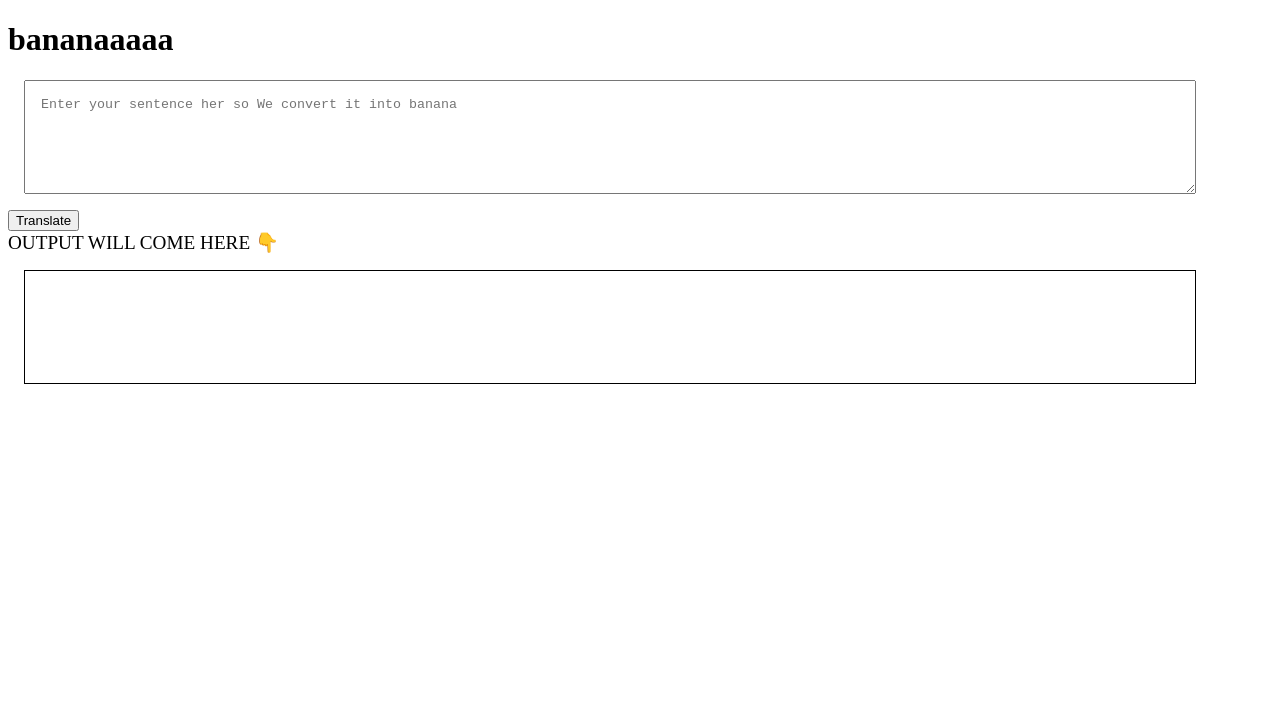
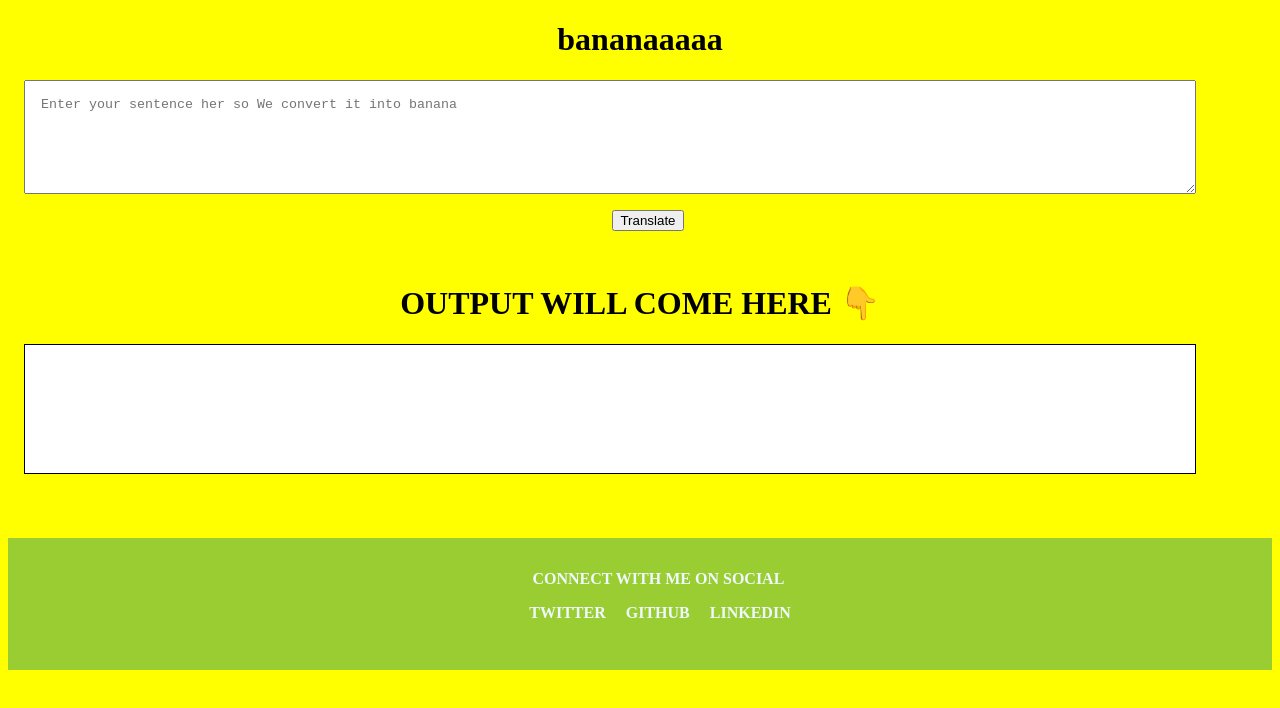
Before and after one commit to ruman7ak/neogcamp-banana-speak, a plain HTML site: page index.html in a window 1280 px wide. Drawn offline with Linux system fonts and the light colour scheme.

Commit message:
style: added CSS elements

```diff
--- a/index.html
+++ b/index.html
@@ -5,23 +5,9 @@
     <meta http-equiv="X-UA-Compatible" content="IE=edge">
     <meta name="viewport" content="width=device-width, initial-scale=1.0">
     <title>banana</title>
+    <link rel="stylesheet" href="/styles.css">
 
-    <style>
-        textarea{
-            width: 90%;
-            height: 10vh;
-            display: block;
-            margin: 1rem;
-            padding: 1rem;
-        }
-        #output{
-            border: 1px solid black;
-            height: 10vh;
-            width: 90%;
-            margin: 1rem;
-            padding: 1rem;
-        }
-    </style>
+
 </head>
 <body>
 
@@ -33,12 +19,24 @@
         Translate
     </button>
 
-    <div style="font-size:larger" >OUTPUT WILL COME HERE 👇 </div>
+    <h1 id="outputind">OUTPUT WILL COME HERE 👇 </h1>
 
     <div id="output"></div>
 
+    <footer class="footer">
 
+        <div class="footer-heading"><strong>CONNECT WITH ME ON SOCIAL</strong></div>
+        <ul class="listbullet">
+        <li class="inline-bullet-lists"><a class="link"
+          href="https://twitter.com/Rumanakr"><strong>TWITTER</strong></a></li>
+        <li class="inline-bullet-lists"><a class="link"
+          href="https://github.com/ruman7ak"><strong>GITHUB</strong></a></li>
+        <li class="inline-bullet-lists"><a class="link"
+          href="https://www.linkedin.com/in/ruman-abdul-khader-b23228189/">
+          <strong>LINKEDIN</strong></a></li>
+              </ul>
 
+    </footer>
 
 
 
--- /dev/null
+++ b/styles.css
@@ -0,0 +1,52 @@
+textarea{
+    width: 90%;
+    height: 10vh;
+    display: block;
+    margin: 1rem;
+    padding: 1rem;
+}
+#output{
+    border: 1px solid black;
+    height: 10vh;
+    width: 90%;
+    margin: 1rem;
+    padding: 1rem;
+    background-color: white;
+    padding-top: 2rem;
+}
+
+body{
+    background-color: yellow;
+    text-align: center;
+}
+
+#btn-translate{
+    margin-left: 1rem;
+}
+
+#outputind{
+    padding-top: 2rem;
+}
+
+.footer{
+    padding: 2rem;
+    text-align: center;
+    color: aliceblue;
+    margin-top: 4rem;
+    background-color: yellowgreen;
+}
+
+.footer-heading{
+    margin-left: 2.3rem;
+}
+
+.footer .link{
+    color:aliceblue;
+    text-decoration: dotted;
+}
+
+.inline-bullet-lists{
+    display: inline;
+    padding: 0rem 0.5rem;
+    text-decoration: none;
+}
```
